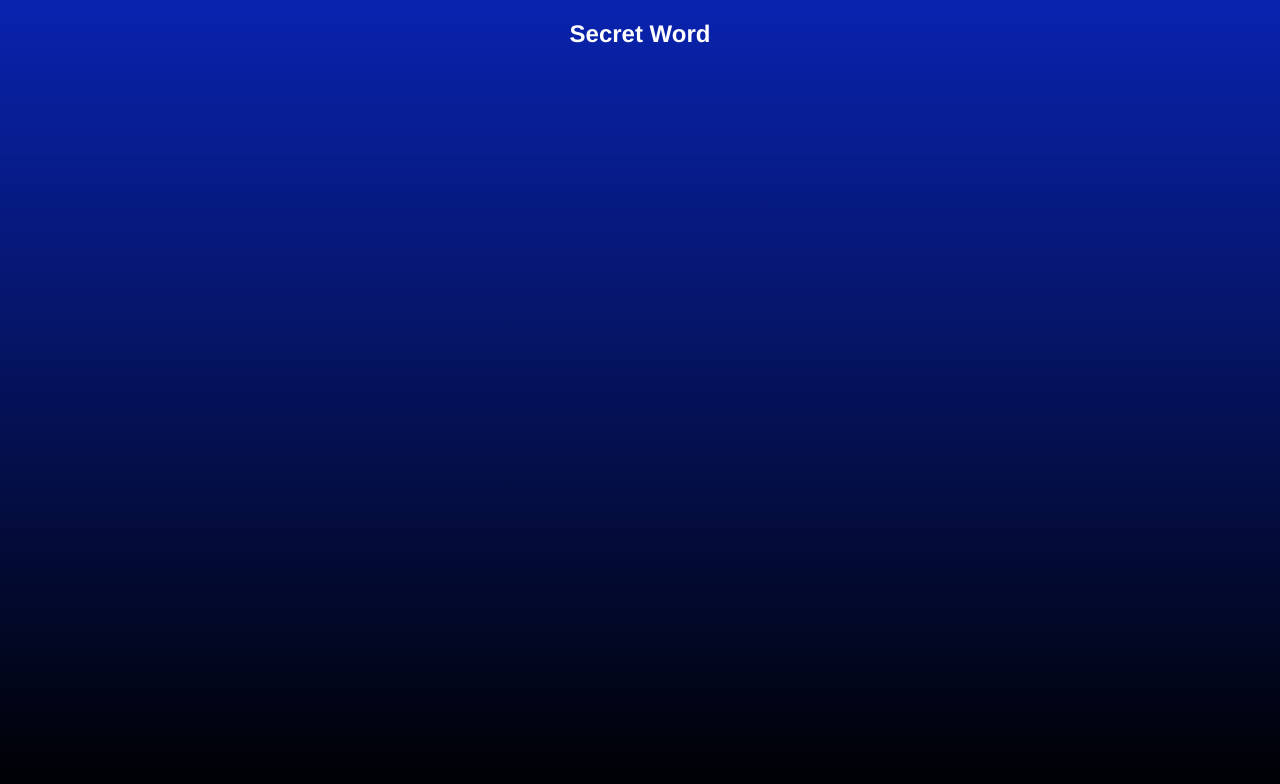
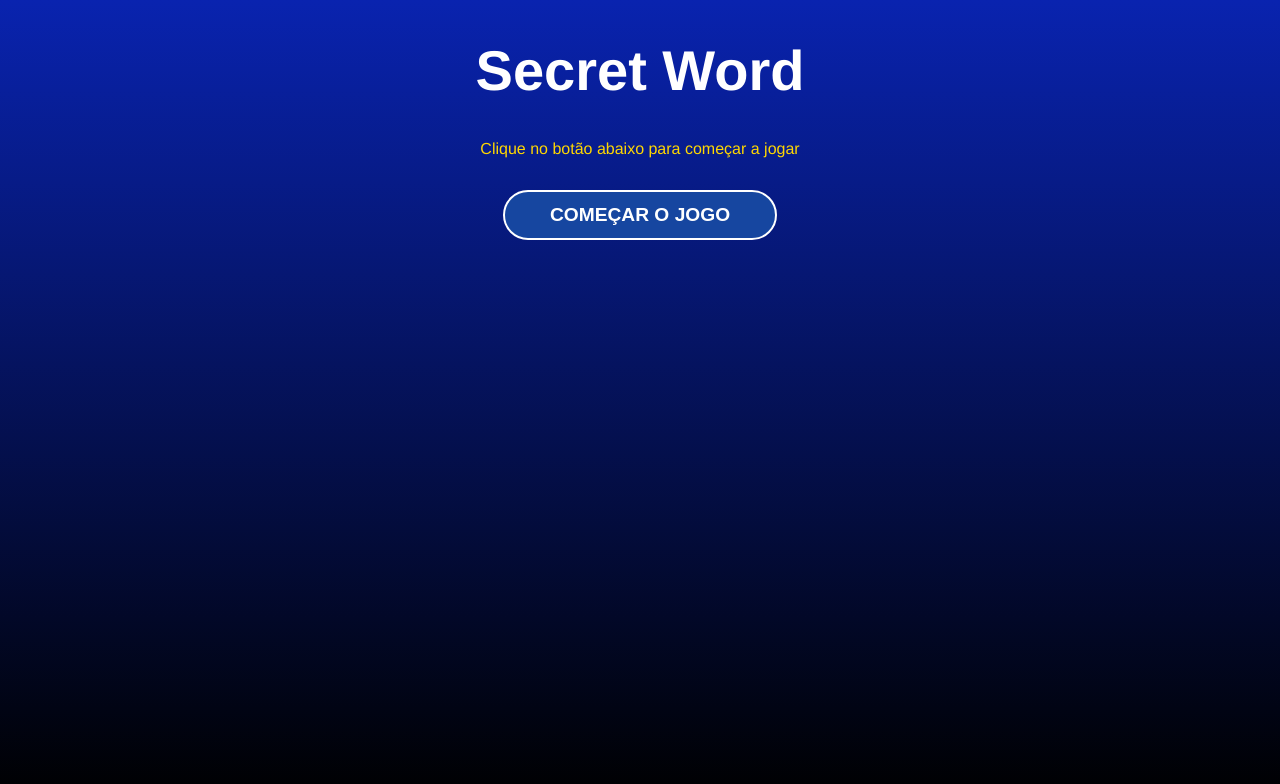
Before and after one commit to lucianobrsts/cursoreactudemy, a React (Vite) app in the folder 6_PROJETO_SECRET_WORD/secretword/: page / in a window 1280 px wide. Shown: the top 784 px of the page. Built offline with nearby package versions, Linux system fonts and the light colour scheme.

Commit message:
Finalizando tela inicial

```diff
--- a/6_PROJETO_SECRET_WORD/secretword/src/App.jsx
+++ b/6_PROJETO_SECRET_WORD/secretword/src/App.jsx
@@ -1,9 +1,10 @@
 import "./App.css";
+import StartScreen from "./components/StartScreen";
 
 function App() {
   return (
     <div className="App">
-      <h2>Secret Word</h2>
+      <StartScreen />
     </div>
   );
 }
--- /dev/null
+++ b/6_PROJETO_SECRET_WORD/secretword/src/components/StartScreen.css
@@ -0,0 +1,8 @@
+.start h1 {
+    font-size: 3.5em;
+}
+
+.start p {
+    margin-bottom: 2em;
+    color: gold;
+}
--- /dev/null
+++ b/6_PROJETO_SECRET_WORD/secretword/src/components/StartScreen.jsx
@@ -0,0 +1,13 @@
+import './StartScreen.css'
+
+const StartScreen = () => {
+    return (
+        <div className='start'>
+            <h1>Secret Word</h1>
+            <p>Clique no botão abaixo para começar a jogar</p>
+            <button>Começar o jogo</button>
+        </div>
+    )
+}
+
+export default StartScreen
--- a/6_PROJETO_SECRET_WORD/secretword/src/index.css
+++ b/6_PROJETO_SECRET_WORD/secretword/src/index.css
@@ -10,3 +10,21 @@
     background: linear-gradient(180deg, rgba(9, 35, 175, 1) 0%, rgba(0, 0, 0, 1) 100%);
     color: #fff;
 }
+
+button {
+    background: #1646a0;
+    color: #fff;
+    padding: 0 45px;
+    border: 2px solid #fff;
+    border-radius: 25px;
+    height: 50px;
+    text-transform: uppercase;
+    font-weight: bold;
+    font-size: 1.2em;
+    cursor: pointer;
+    transition: .4s;
+}
+
+button:hover {
+    background-color: #0923AF;
+}
```
